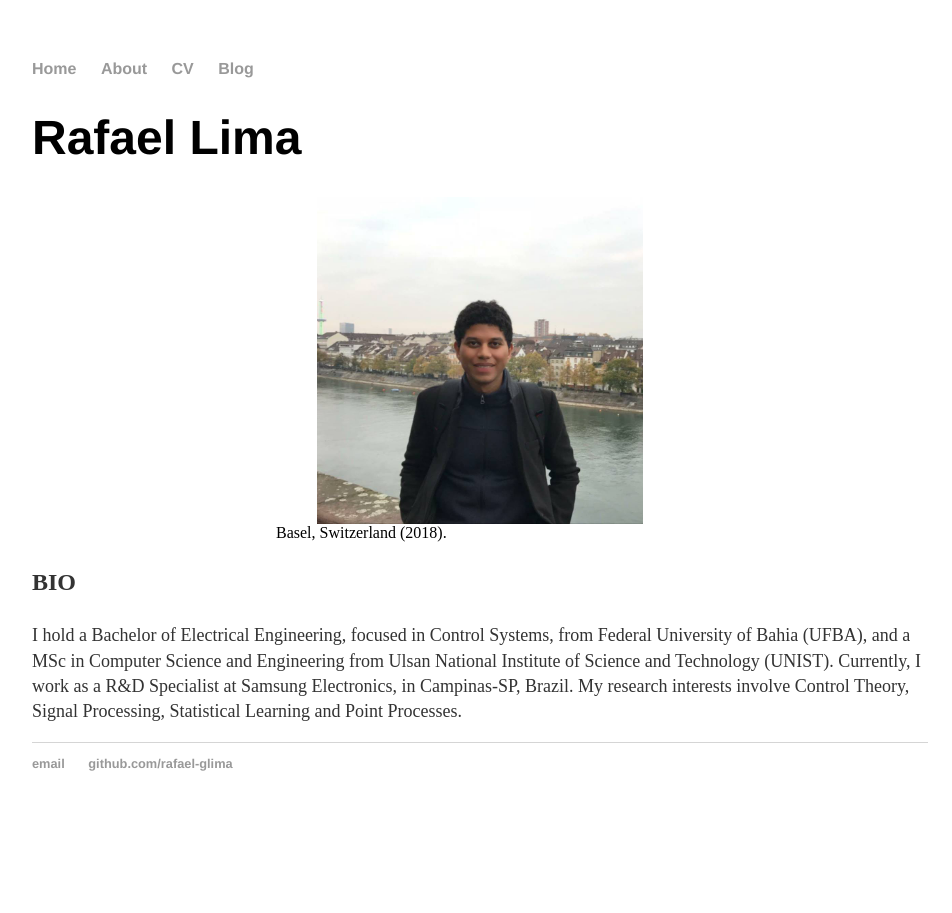
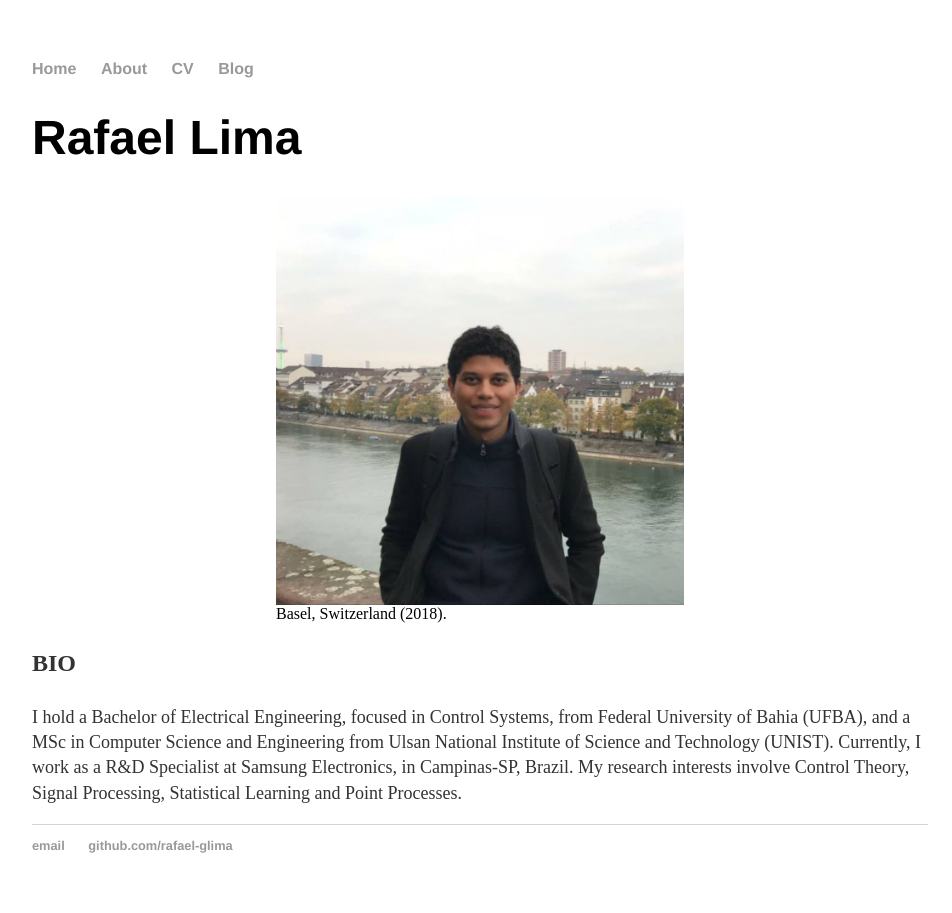
Before and after one commit to rafael-glima/rafael-glima.github.io, a Jekyll site: the page built from index.html, in a window 1280 px wide. Shown: the whole page, without its empty margins (160-1112 px from the left). Built offline with Jekyll 4.4.1, drawn with Linux system fonts in a browser that asks for light colours.

Commit message:
Changes in Main Page content

```diff
--- a/index.html
+++ b/index.html
@@ -5,7 +5,7 @@ title: Rafael Lima
 <div class="blurb">
 	<h1>Rafael Lima</h1>
 	<figure>
-  	<img src="Profile.jpg" alt="Trulli" style="width:40%" class="center">
+  	<img src="Profile.jpg" alt="Trulli" style="width:50%" class="center">
   	<figcaption class="center">Basel, Switzerland (2018).</figcaption>
 	</figure>
 	<p style="font-weight: bold;">BIO</p>
```
